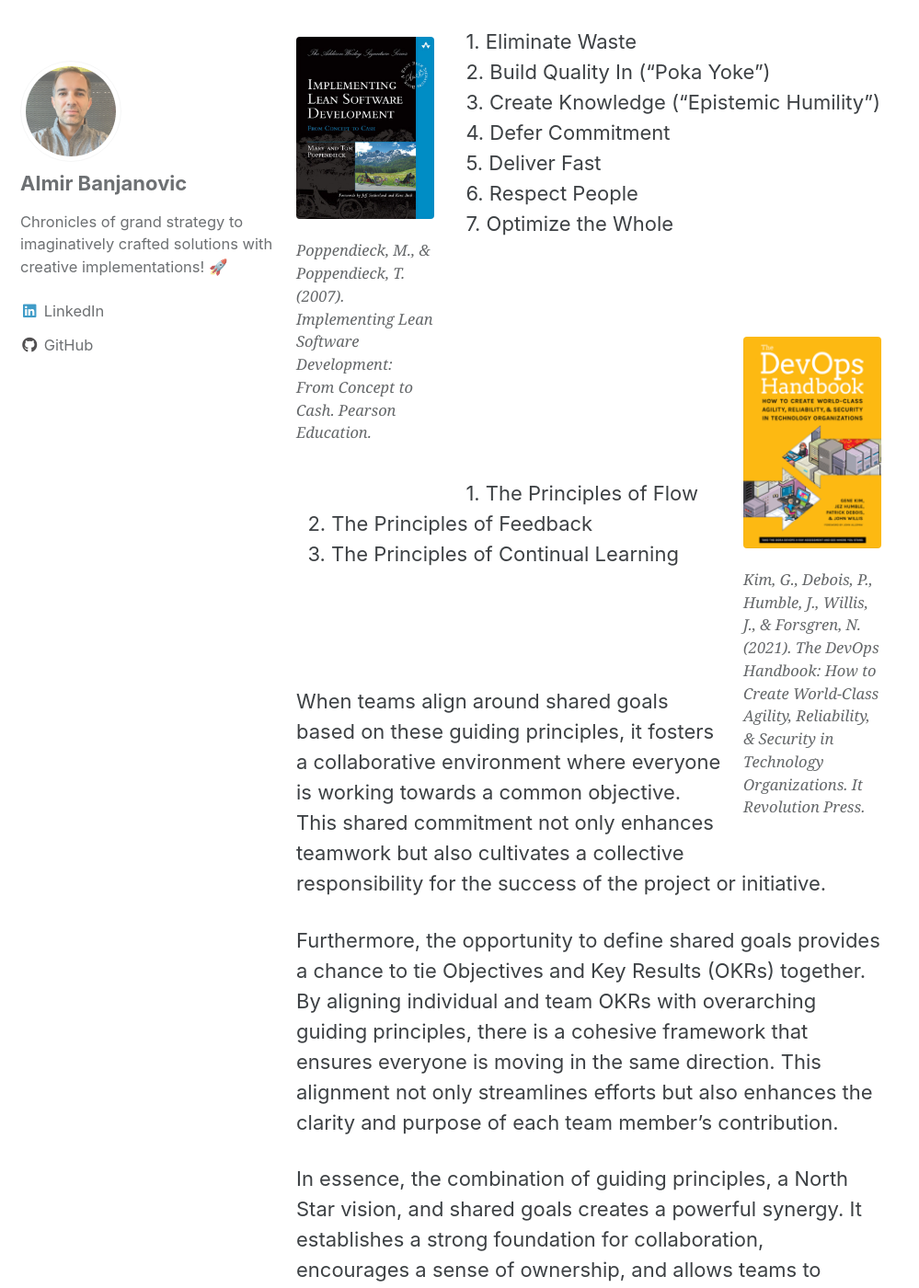
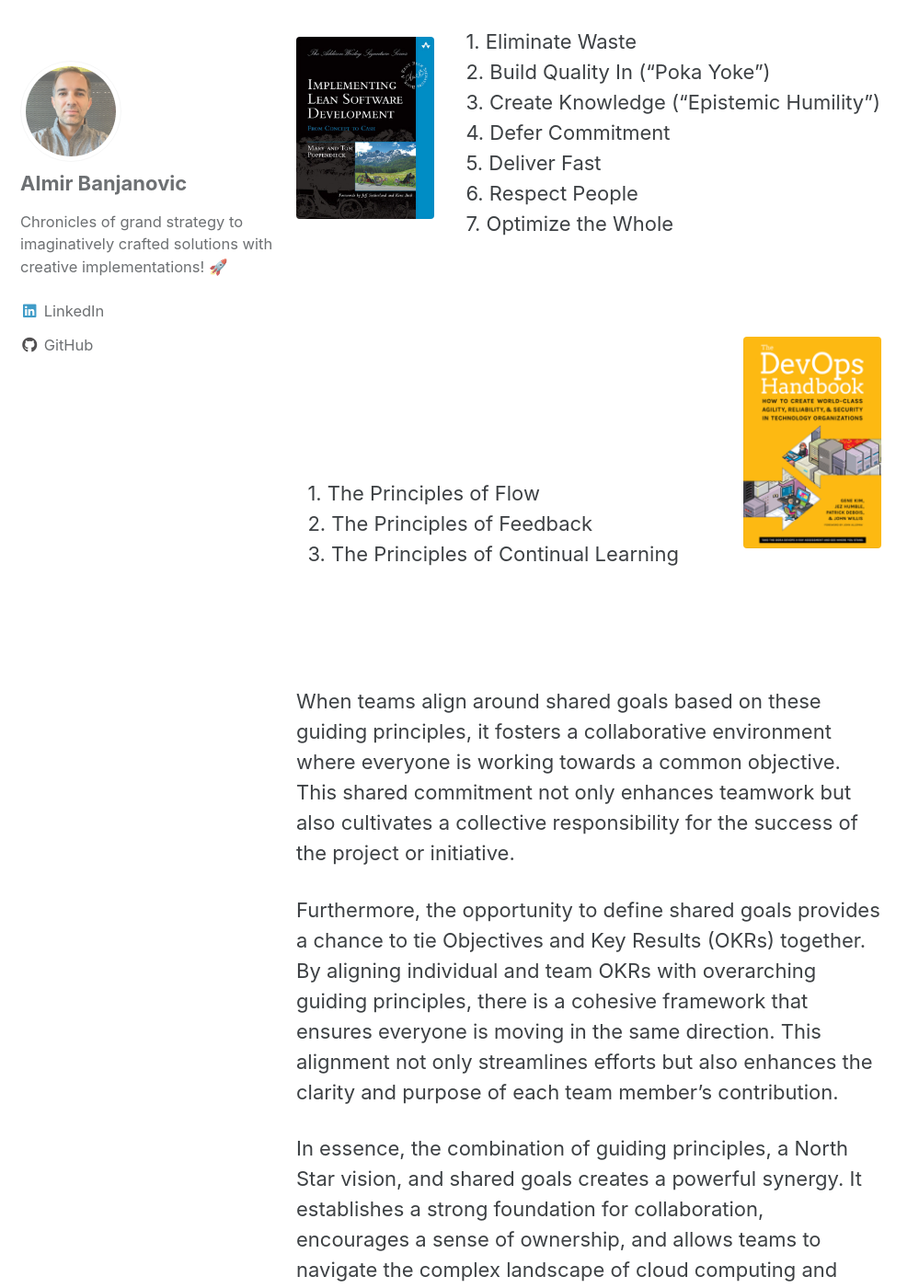
Before and after one commit to almirbanjanovic/roadtocloud.github.io, a Jekyll site: the page built from _posts/2023-10-16-keep-it-lean-and-eliminate-waste.md, in a window 1280 px wide and 1400 px high, scrolled down 2777 px. Shown: the whole window at 92% size, without its empty margins (0-999 px from the left). Built offline with Jekyll 4.4.1, drawn with Linux system fonts in a browser that asks for light colours; cached includes are drawn as plain includes; comment, search, counter and statistics services are not loaded.

Commit message:
Update 2023-10-16-keep-it-lean-and-eliminate-waste.md

```diff
--- a/_posts/2023-10-16-keep-it-lean-and-eliminate-waste.md
+++ b/_posts/2023-10-16-keep-it-lean-and-eliminate-waste.md
@@ -43,7 +43,6 @@ Guiding principles in the context of cloud computing and software development se
 
 <figure style="width: 150px" class="align-left">
   <img src="{{ site.url }}{{ site.baseurl }}/assets/images/implementing-lean-software-development.png" alt="">
-  <figcaption><cite>Poppendieck, M., & Poppendieck, T. (2007). Implementing Lean Software Development: From Concept to Cash. Pearson Education.</cite></figcaption>
 </figure>
 <br>
 &nbsp; 1. Eliminate Waste<br>
@@ -57,7 +56,6 @@ Guiding principles in the context of cloud computing and software development se
 
 <figure style="width: 150px" class="align-right">
   <img src="{{ site.url }}{{ site.baseurl }}/assets/images/the-devops-handbook.png" alt="">
-  <figcaption><cite>Kim, G., Debois, P., Humble, J., Willis, J., & Forsgren, N. (2021). The DevOps Handbook: How to Create World-Class Agility, Reliability, & Security in Technology Organizations. It Revolution Press.</cite></figcaption>
 </figure>
 <br>
 <br>
```
